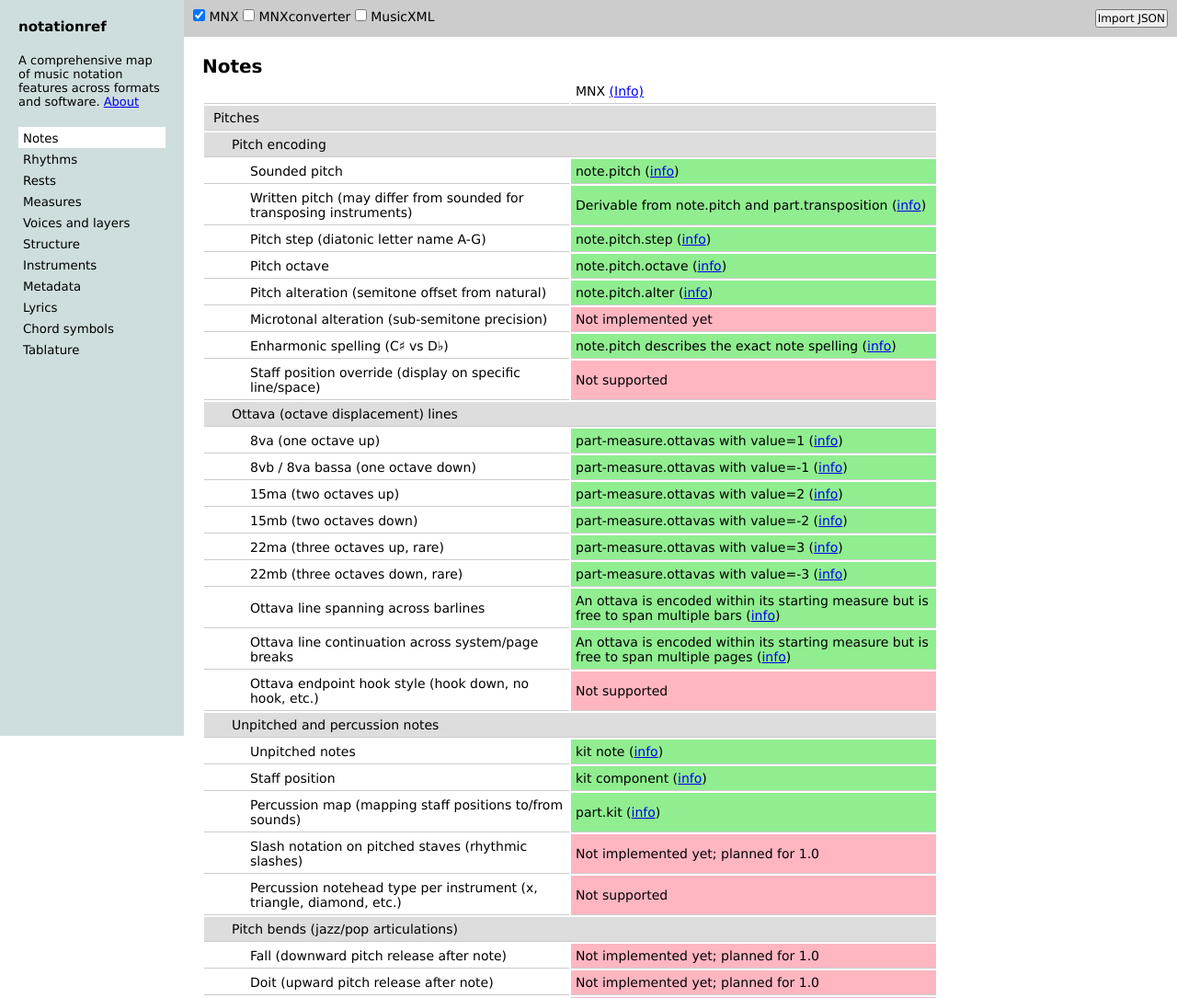
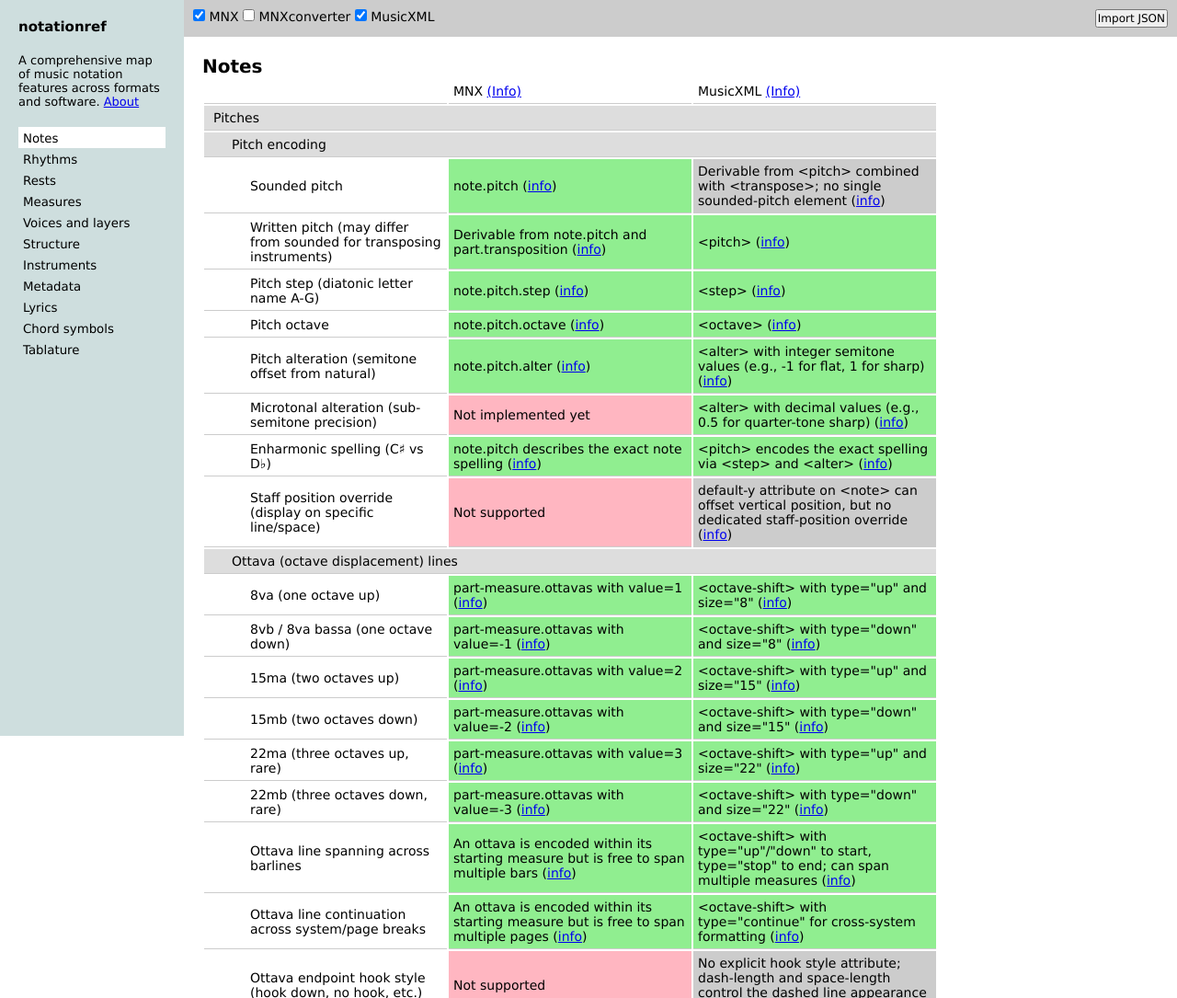
Before and after one commit to w3c-cg/music-notationref, a plain HTML site: page index.html in a window 1280 px wide. Shown: the top 1085 px of the page at 92% size. Drawn offline with Linux system fonts and the light colour scheme.

Commit message:
Changed UI to select MusicXML by default

```diff
--- a/index.html
+++ b/index.html
@@ -127,6 +127,7 @@ class SupportTable {
             this.redrawContent();
             this.setTopLevelConcept(0);
             this.selectFormat(0, true);
+            this.selectFormat(2, true);
         });
     }
     fetchConcepts() {
```
